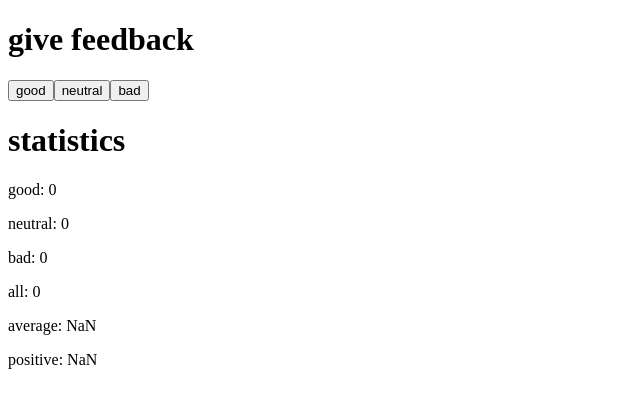
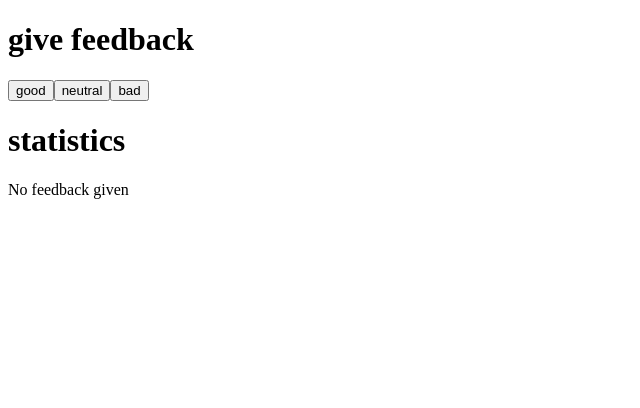
Before and after one commit to JCRD05/FullStackOpen, a React (Vite) app in the folder part1/unicafe/: page / in a window 1280 px wide. Shown: the top 408 px of the page, without its empty margins (0-640 px from the left). Built offline with nearby package versions, Linux system fonts and the light colour scheme.

Commit message:
exercise 1.9

```diff
--- a/part1/unicafe/src/App.jsx
+++ b/part1/unicafe/src/App.jsx
@@ -1,6 +1,15 @@
 import { useState } from 'react'
 
 const Statistics = ({good, bad, neutral}) => {
+  if ((good + neutral + bad) === 0) {
+    return (
+      <div>
+        <h1>statistics</h1>
+        <p>No feedback given</p>
+      </div>
+    )
+  }
+
   return (
     <div>
       <h1>statistics</h1>
```
